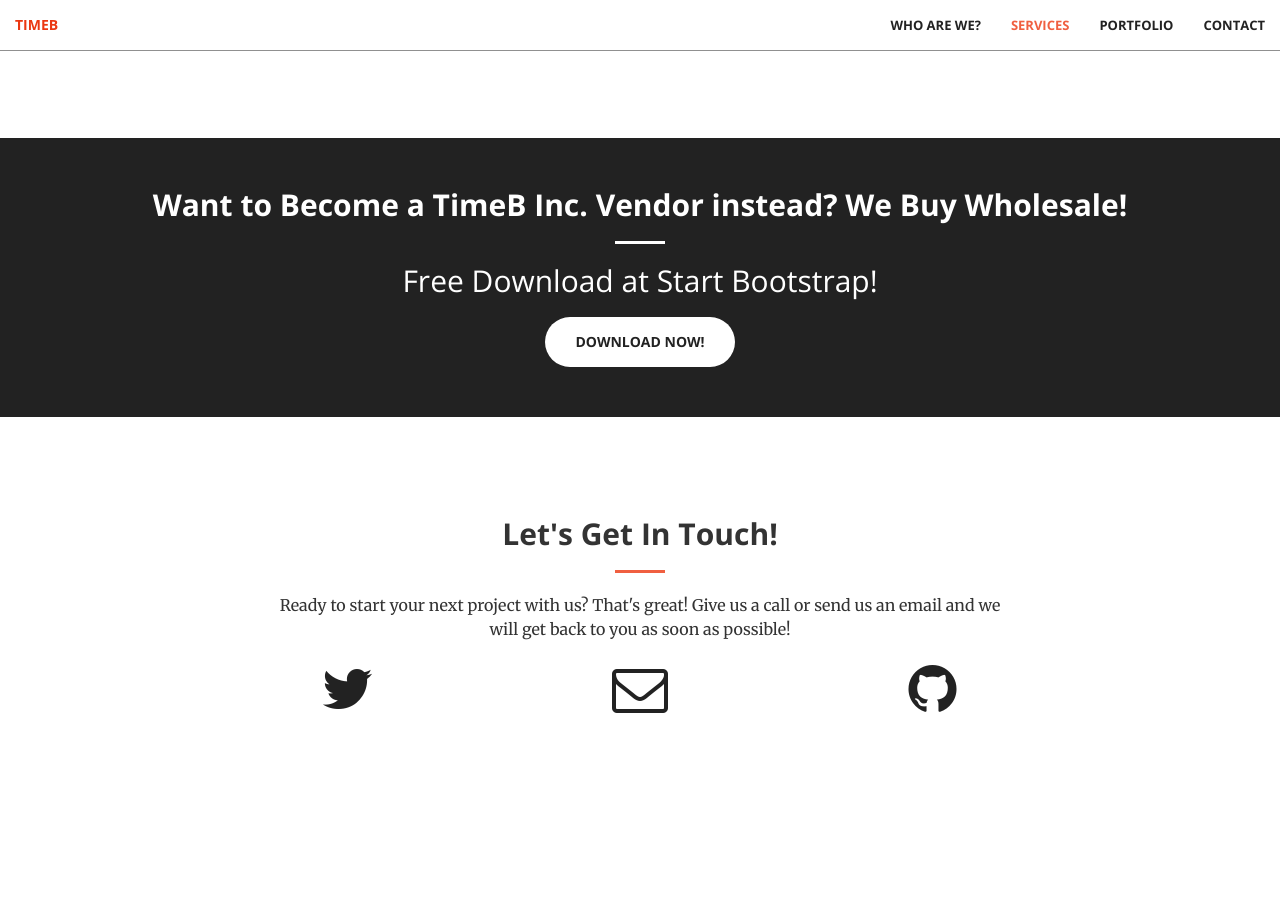
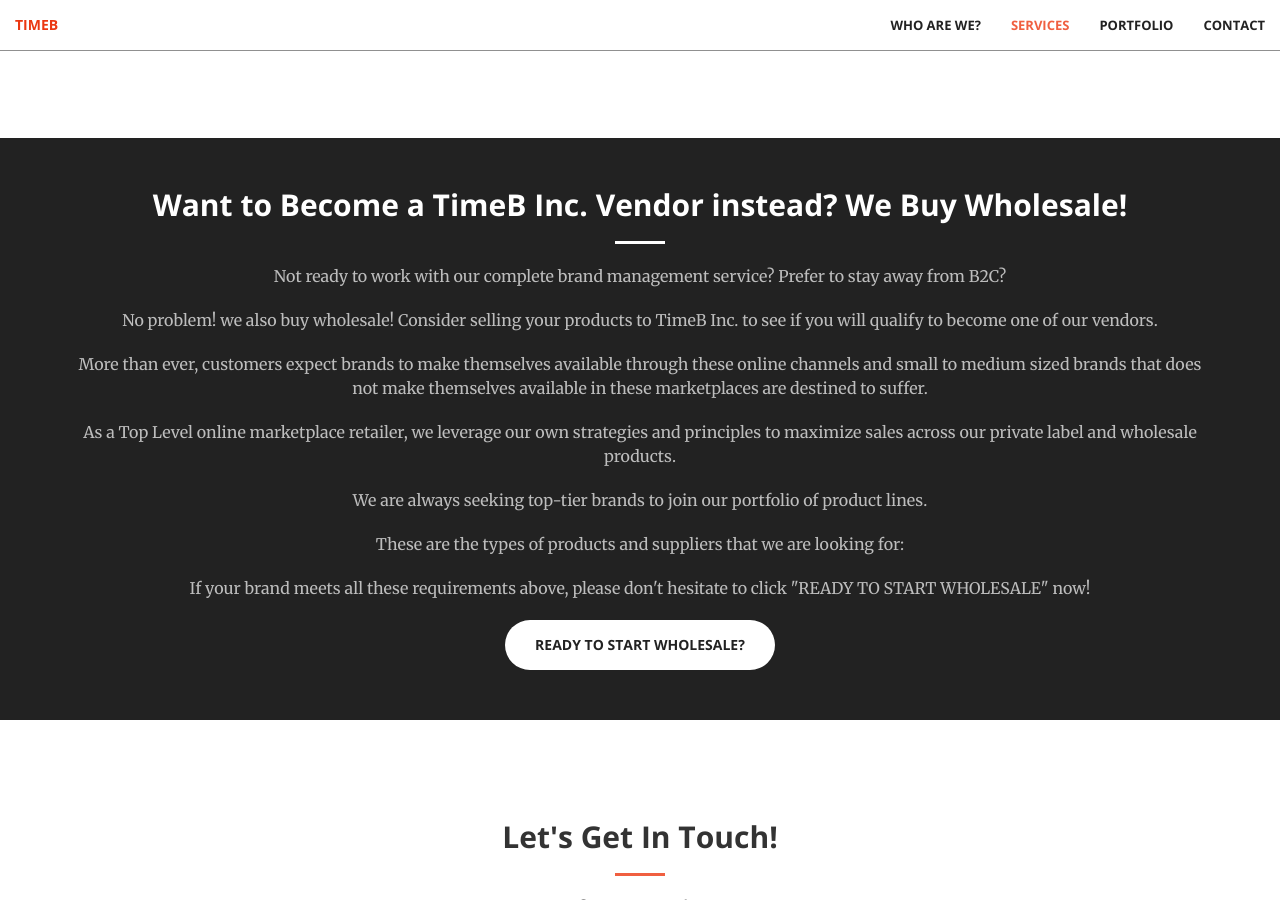
Before and after one commit to TimeBinc/TimeBinc.github.io, a Jekyll site: the page built from index.html, in a window 1280 px wide and 900 px high, scrolled down 2362 px. Built offline with Jekyll 4.4.1, drawn with Linux system fonts in a browser that asks for light colours; before the commit the page ends 3199 px from its top, so only the background shows below that.

Commit message:
Update aside.html

```diff
--- a/_includes/aside.html
+++ b/_includes/aside.html
@@ -10,8 +10,15 @@ We Buy Wholesale!</h2>
     </div>
     <div class="container text-center">
         <div class="call-to-action">
-            <h2>Free Download at Start Bootstrap!</h2>
-            <a href="#" class="btn btn-default btn-xl wow tada">Download Now!</a>
+            <p class="text-faded">Not ready to work with our complete brand management service? Prefer to stay away from B2C?</p>
+            <p class="text-faded">No problem! we also buy wholesale! Consider selling your products to TimeB Inc. to see if you will qualify to become one of our vendors.</p>
+            <p class="text-faded">More than ever, customers expect brands to make themselves available through these online channels and small to medium sized brands that does not make themselves available in these marketplaces are destined to suffer.</p>
+            <p class="text-faded">As a Top Level online marketplace retailer, we leverage our own strategies and principles to maximize sales across our private label and wholesale products.</p>
+            <p class="text-faded">We are always seeking top-tier brands to join our portfolio of product lines.</p>
+            <p class="text-faded">These are the types of products and suppliers that we are looking for:</p>
+            <p class="text-faded">If your brand meets all these requirements above, please don't hesitate to click "READY TO START WHOLESALE" now!
+</p>
+            <a href="#" class="btn btn-default btn-xl wow tada">Ready to start Wholesale?</a>
         </div>
     </div>
 </aside>
```
